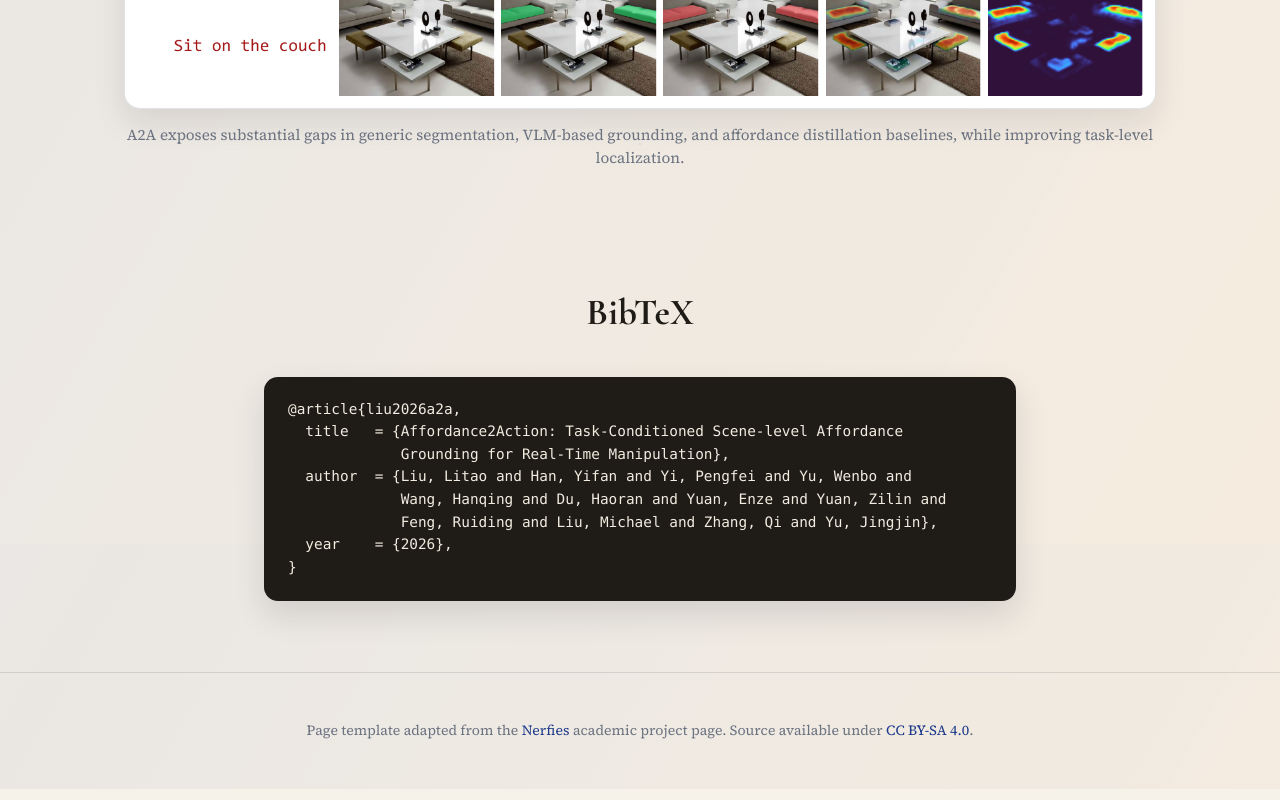
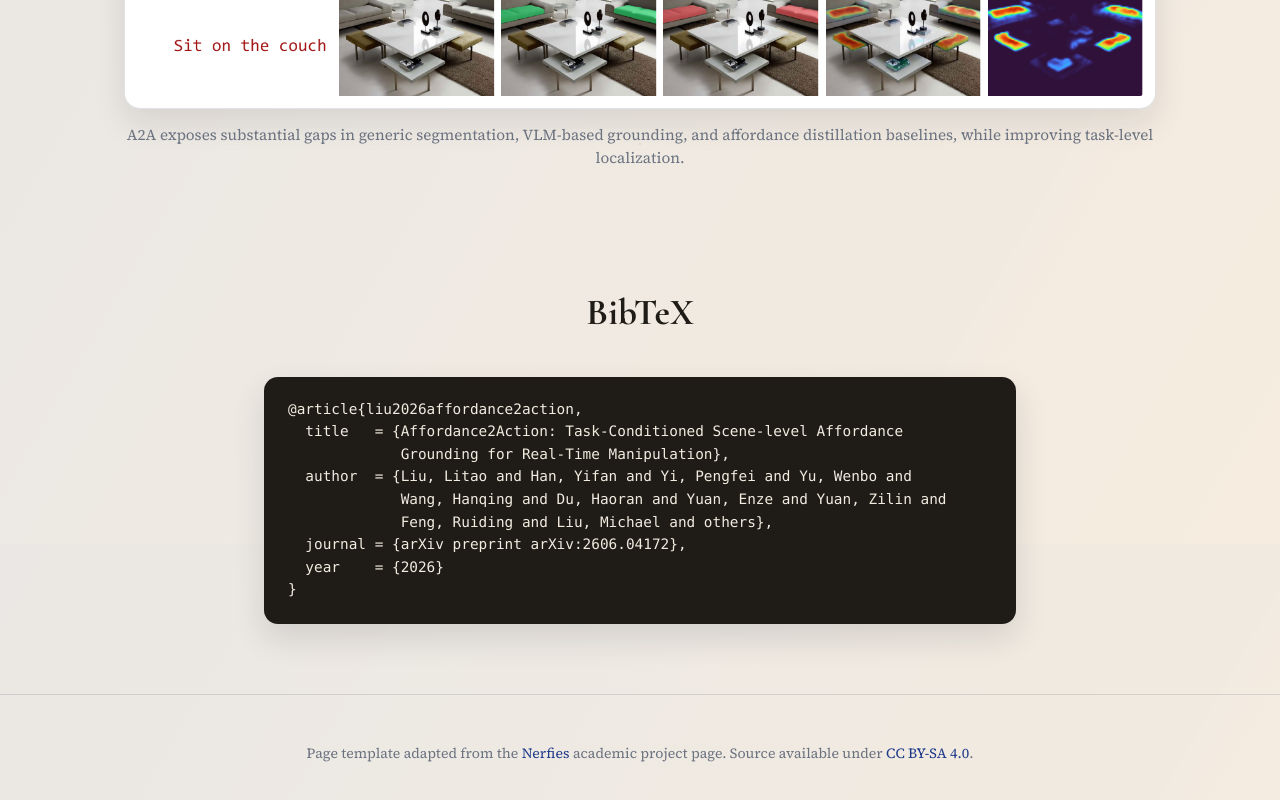
Before and after one commit to arc-l/a2a, a plain HTML site: page index.html in a window 1280 px wide. Shown: the part 7456-8256 px from the top of the page. Drawn offline with nearby package versions, Linux system fonts and the light colour scheme.

Commit message:
Update BibTeX with arXiv preprint citation
Switch the citation key to liu2026affordance2action, add the arXiv
journal field (arXiv:2606.04172), and match the arXiv author list.

```diff
--- a/index.html
+++ b/index.html
@@ -313,13 +313,14 @@
   <section class="section" id="bibtex">
     <div class="container narrow">
       <h2 class="section-title">BibTeX</h2>
-      <pre class="bibtex"><code>@article{liu2026a2a,
+      <pre class="bibtex"><code>@article{liu2026affordance2action,
   title   = {Affordance2Action: Task-Conditioned Scene-level Affordance
              Grounding for Real-Time Manipulation},
   author  = {Liu, Litao and Han, Yifan and Yi, Pengfei and Yu, Wenbo and
              Wang, Hanqing and Du, Haoran and Yuan, Enze and Yuan, Zilin and
-             Feng, Ruiding and Liu, Michael and Zhang, Qi and Yu, Jingjin},
-  year    = {2026},
+             Feng, Ruiding and Liu, Michael and others},
+  journal = {arXiv preprint arXiv:2606.04172},
+  year    = {2026}
 }</code></pre>
     </div>
   </section>
```
